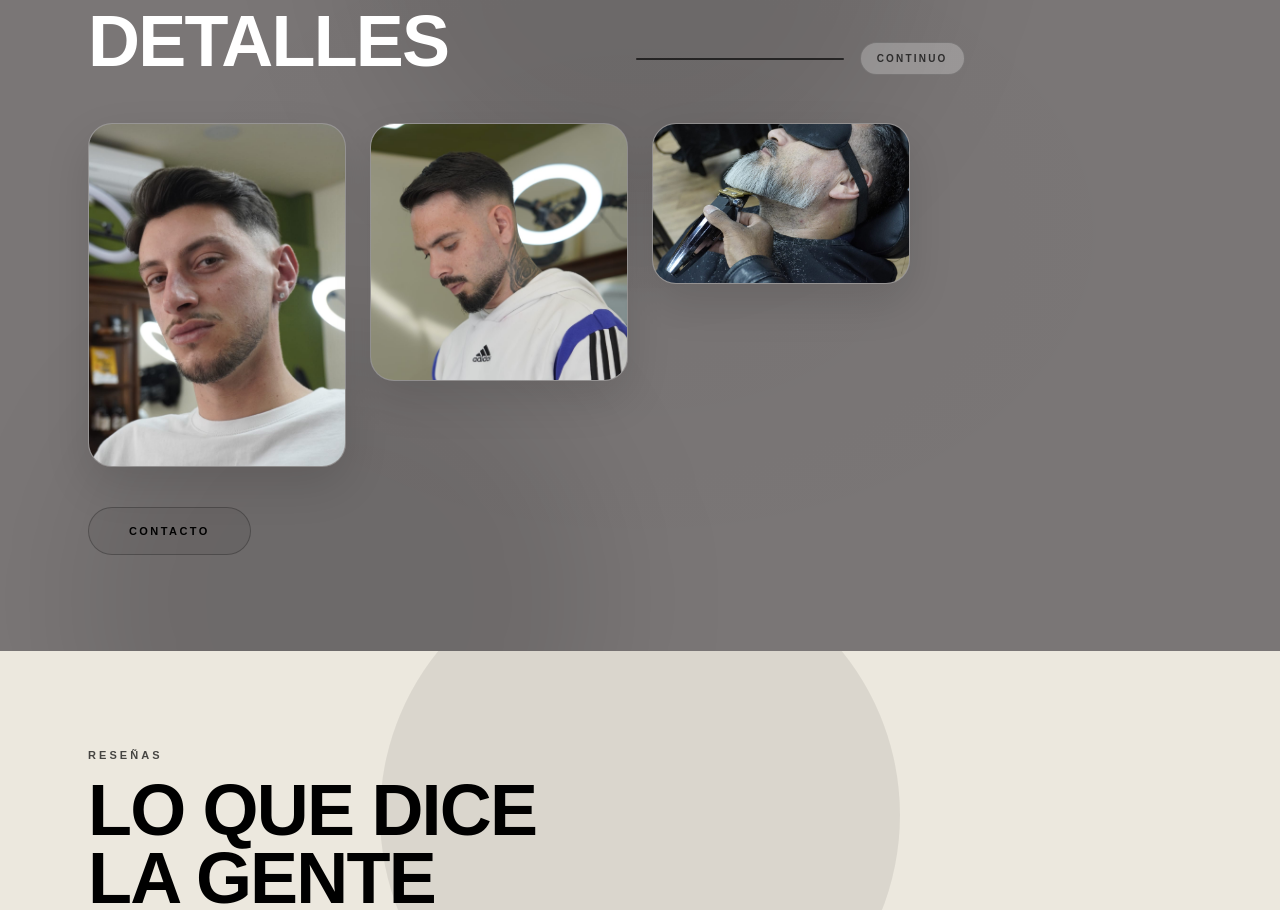
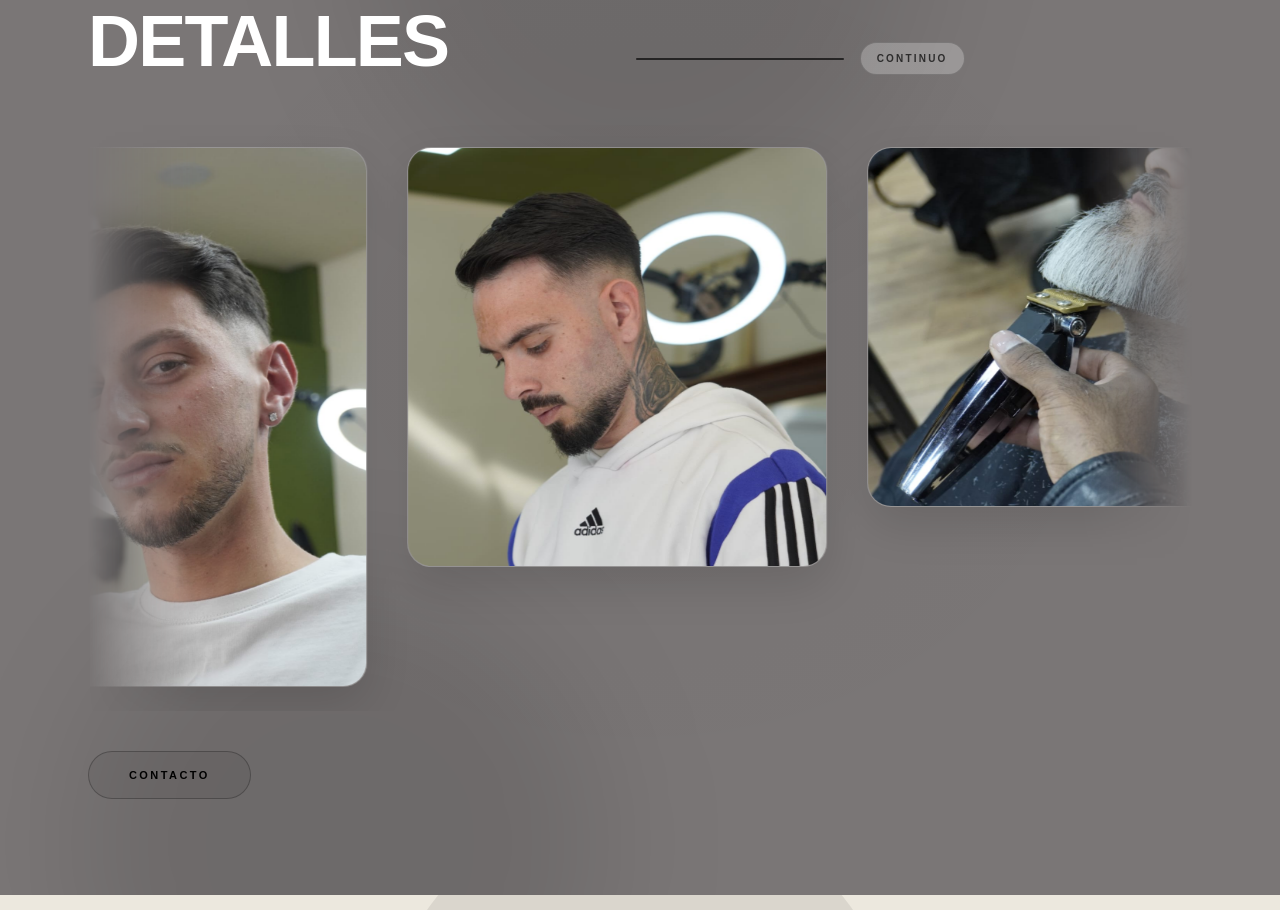
Before and after one commit to BrunoMarconi/Luxury_barber, a Next.js app: page / in a window 1280 px wide. Shown: the part 4326-5236 px from the top of the page. Built offline with nearby package versions, Linux system fonts and the light colour scheme; no server answers.

Commit message:
Restore scrolling rail animation for gallery - all 16 photos will be visible in continuous scroll

```diff
--- a/app/GallerySection.tsx
+++ b/app/GallerySection.tsx
@@ -56,12 +56,12 @@ function FadeUp({
 function sizeClasses(size: Photo["size"]) {
   switch (size) {
     case "wide":
-      return "aspect-[16/10] w-full";
+      return "w-[520px] h-[320px] sm:w-[620px] sm:h-[360px]";
     case "square":
-      return "aspect-square w-full";
+      return "w-[360px] h-[360px] sm:w-[420px] sm:h-[420px]";
     case "tall":
     default:
-      return "aspect-[3/4] w-full";
+      return "w-[340px] h-[460px] sm:w-[380px] sm:h-[540px]";
   }
 }
 
@@ -115,7 +115,33 @@ export default function GalleryScrollRail({ photos }: { photos?: Photo[] }) {
 
   return (
     <section id="gallery" className="relative overflow-hidden bg-[#7A7676] text-black">
-      {/* No CSS needed for grid layout */}
+      {/* CSS marquee + mask edges */}
+      <style>{`
+        .rail-wrap { overflow: hidden; }
+        .rail-track {
+          display: flex;
+          width: max-content;
+          gap: 40px;
+          will-change: transform;
+          animation: rail-left 32s linear infinite;
+        }
+        .rail-wrap:hover .rail-track { animation-play-state: paused; }
+
+        @keyframes rail-left {
+          from { transform: translateX(0); }
+          to { transform: translateX(-50%); }
+        }
+
+        @media (prefers-reduced-motion: reduce) {
+          .rail-track { animation: none !important; transform: translateX(0) !important; }
+        }
+
+        /* mask para bordes (más elegante que los gradients) */
+        .rail-mask {
+          -webkit-mask-image: linear-gradient(to right, transparent 0%, black 10%, black 90%, transparent 100%);
+          mask-image: linear-gradient(to right, transparent 0%, black 10%, black 90%, transparent 100%);
+        }
+      `}</style>
 
       {/* Fondo suave (sin cambiar color base) */}
       <div className="pointer-events-none absolute inset-0">
@@ -169,12 +195,19 @@ export default function GalleryScrollRail({ photos }: { photos?: Photo[] }) {
           </div>
         </div>
 
-        {/* Gallery Grid */}
+        {/* Rail */}
         <FadeUp delay={0.08} amount={0.2} className="mt-12">
-          <div className="grid grid-cols-1 sm:grid-cols-2 lg:grid-cols-3 xl:grid-cols-4 gap-6">
-            {galleryPhotos.map((p, idx) => (
-              <Tile key={p.src} p={p} idx={idx} total={galleryPhotos.length} />
-            ))}
+          <div className="rail-wrap rail-mask relative">
+            <div className="rail-track py-6">
+              {/* Bloque 1 */}
+              {galleryPhotos.map((p, idx) => (
+                <Tile key={`a-${p.src}`} p={p} idx={idx} total={galleryPhotos.length} />
+              ))}
+              {/* Bloque 2 duplicado */}
+              {galleryPhotos.map((p, idx) => (
+                <Tile key={`b-${p.src}`} p={p} idx={idx} total={galleryPhotos.length} />
+              ))}
+            </div>
           </div>
         </FadeUp>
 
```
